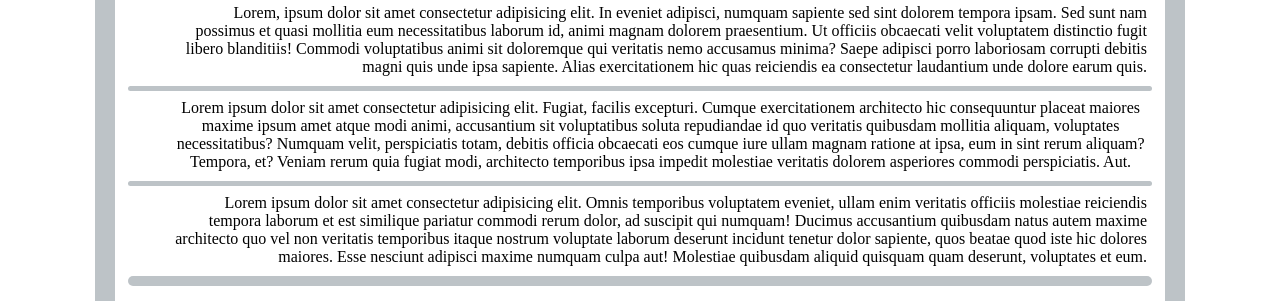
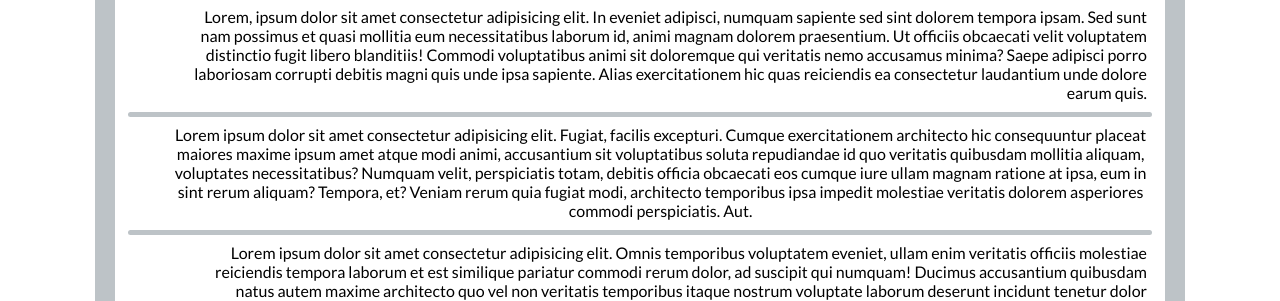
Before and after one commit to BenW00/RecreatedBlog, a plain HTML site: page index.html in a window 1280 px wide. Shown: the part 112-413 px from the top of the page. Drawn offline with Linux system fonts and the light colour scheme.

Commit message:
Fixed font

```diff
--- a/style.css
+++ b/style.css
@@ -1,6 +1,7 @@
-@import url('https://fonts.googleapis.com/css2?family=Lato:wght@300;700&display=swap');
+@import url('https://fonts.googleapis.com/css2?family=Lato:wght@400;700&display=swap');
 
 body {
+    font-family: 'Lato', sans-serif;
     border: 20px solid #BDC3C7;
     width: 80%;
     padding: 1%;
```
